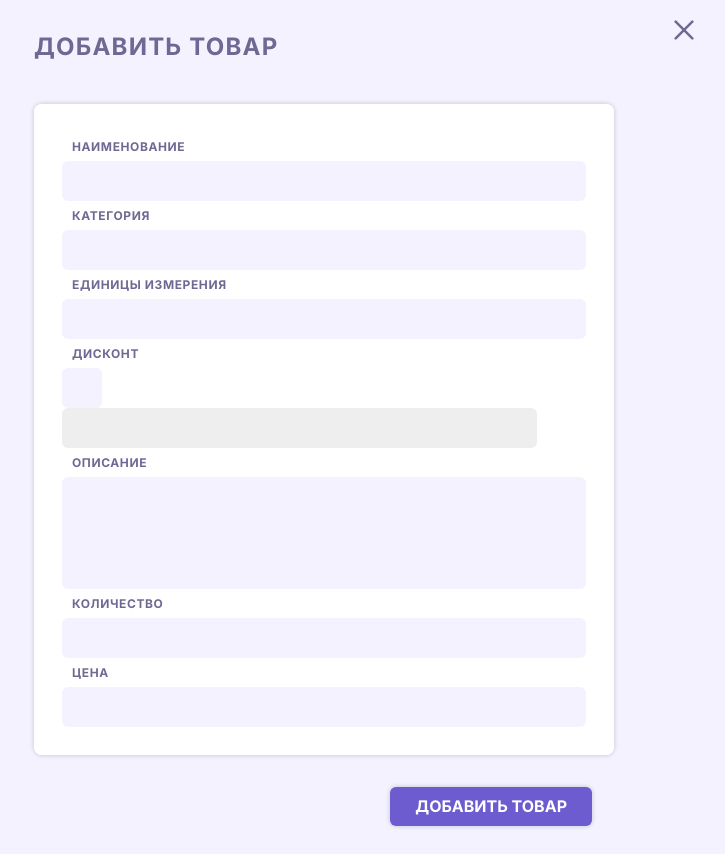
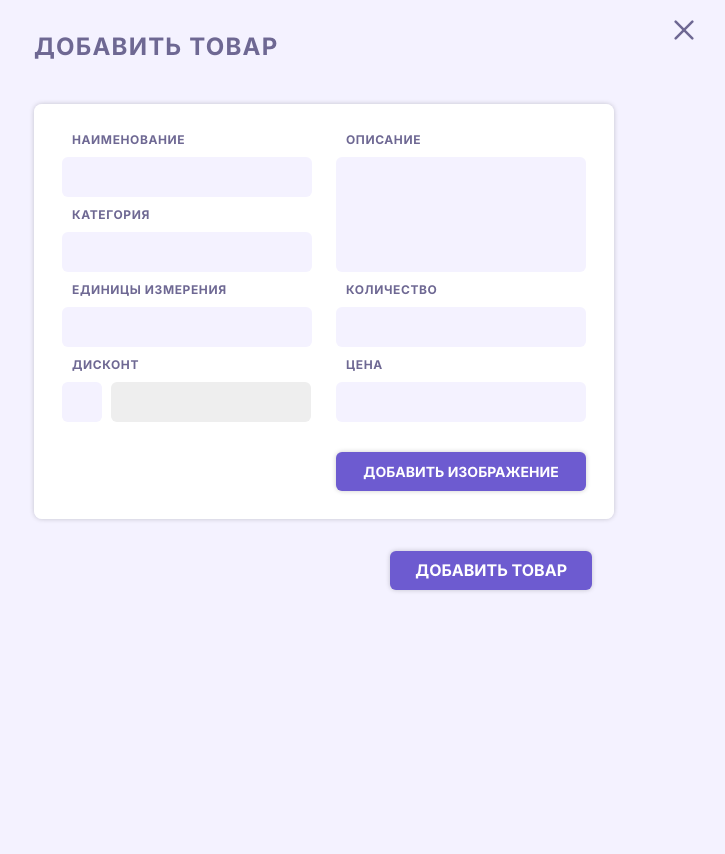
Before and after one commit to AleksNau/CRM2, a plain HTML site: page index.html in a window 1280 px wide. Shown: the whole page, without its empty margins (314-1039 px from the left). After the commit the page ends 800 px from the top, so only its background shows below. Drawn offline with Linux system fonts and the light colour scheme.

Commit message:
подготовительная форма

```diff
--- a/index.html
+++ b/index.html
@@ -14,24 +14,25 @@
         <input type="image" src="./image/cross.svg" class="cross" alt="закрывающий форму крестик" aria-label="cross">
 <form class="crm" id="my-form" action="https://jsonplaceholder.typicode.com/posts" method="post">
 
-        <fieldset class="crm__form">
-            <label for="name" class="crm__label">наименование</label>
-            <input type="text" class="crm__item" id="name" name="name">
-            <label for="category" class="crm__label">категория</label>
-            <input type="text" class="crm__item" id="category" name="category">
-            <label for="units" class="crm__label">единицы измерения</label>
-            <input type="text" class="crm__item" id="units" name="units" >
-            <label for="discount" class="crm__label">дисконт</label>
-            <div>
+        <fieldset class="crm__form crm__form-grid">
+            <label for="name" class="crm__label crm__label-name">наименование</label>
+            <input type="text" class="crm__item crm__item-name" id="name" name="name">
+            <label for="category" class="crm__label crm__label-category">категория</label>
+            <input type="text" class="crm__item crm__item-category" id="category" name="category">
+            <label for="units" class="crm__label crm__label-units">единицы измерения</label>
+            <input type="text" class="crm__item crm__item-units" id="units" name="units" >
+            <label for="discount" class="crm__label crm__label-discount">дисконт</label>
+            <div class="crm__item-discount">
                 <input type="checkbox" class="crm__checkbox" aria-label="checkbox">
                 <input type="text" class="crm__item crm__item_optional" id="discount" name="discount" disabled>
             </div>
-            <label for="description" class="crm__label">описание</label>
-            <textarea  rows="5" class="crm__item crm__item_fiverow" id="description" name="description"></textarea>
-            <label for="amount" class="crm__label">количество</label>
-            <input type="number" class="crm__item" id="amount" name="amount">
-            <label for="price" class="crm__label">цена</label>
-            <input type="number" class="crm__item" id="price" name="price">
+            <label for="description" class="crm__label crm__label-description">описание</label>
+            <textarea rows="5" class="crm__item crm__item_fiverow crm__item-description" id="description" name="description"></textarea>
+            <label for="amount" class="crm__label crm__label-amount">количество</label>
+            <input type="number" class="crm__item crm__item-amount" id="amount" name="amount">
+            <label for="price" class="crm__label crm__label-price">цена</label>
+            <input type="number" class="crm__item crm__item-price" id="price" name="price">
+            <button type="button" class="button-add-image">добавить изображение</button>
         </fieldset>
 
         <button type="submit" class="button-add">добавить товар</button>
--- a/style/crm.css
+++ b/style/crm.css
@@ -14,12 +14,16 @@
     box-shadow: 0px 0px 5px rgba(0, 0, 0, 0.2);
     border-radius: 8px;
     border-style: none;
-    min-height: 620px;
+    min-height: 403px;
     width: 580px;
-    padding: 28px;
+    padding-top: 28px;
+    padding-right: 28px;
+    padding-bottom: 18px;
+    padding-left: 28px;
 
     background-color: #fff;
 }
+
 .crm__label {
     font-style: normal;
     font-weight: 600;
@@ -60,7 +64,7 @@
 
 .crm__item_optional {
     display: inline-block;
-    width: 475px;
+    width: 200px;
 }
 
 .button-add {
--- /dev/null
+++ b/style/form_grid.css
@@ -0,0 +1,95 @@
+.crm__form-grid {
+    display: grid;
+    grid-template-columns: repeat(2,250px);
+    grid-template-rows: repeat(10,auto);
+    gap: 10px 24px;
+}
+.crm__label-name {
+    grid-column: 1/2;
+    grid-row: 1/2;
+}
+
+.crm__item-name {
+    grid-column: 1/2;
+    grid-row: 2/3;
+}
+
+.crm__label-category {
+    grid-column: 1/2;
+    grid-row: 3/4;
+}
+
+.crm__item-category {
+    grid-column: 1/2;
+    grid-row: 4/5;
+}
+
+.crm__label-units {
+    grid-column: 1/2;
+    grid-row: 5/6;
+}
+
+.crm__item-units {
+    grid-column: 1/2;
+    grid-row: 6/7;
+}
+.crm__label-discount {
+    grid-column: 1/2;
+    grid-row: 7/8;
+}
+
+.crm__item-discount {
+    grid-column: 1/2;
+    grid-row: 8/9;
+}
+
+.crm__label-description {
+    grid-column: 2/3;
+    grid-row: 1/2;
+}
+.crm__item-description {
+    grid-column: 2/3;
+    grid-row: 2/5;
+}
+
+.crm__label-amount {
+    grid-column: 2/3;
+    grid-row: 5/6;
+}
+
+.crm__item-amount {
+    grid-column: 2/3;
+    grid-row: 6/7;
+}
+
+.crm__label-price {
+    grid-column: 2/3;
+    grid-row: 7/8;
+}
+
+.crm__item-price {
+    grid-column: 2/3;
+    grid-row: 8/9;
+}
+
+.button-add-image {
+    width: 100%;
+    height: 39px;
+    padding-left: 25px;
+    padding-right: 25px;
+    background-color: #6D5BD0;
+    box-shadow: 0px 0px 5px rgba(0, 0, 0, 0.2);
+    border-radius: 6px;
+    border-style: none;
+    font-style: normal;
+    font-weight: 600;
+    font-size: 14px;
+    line-height: 39px;
+    text-transform: uppercase;
+    color: #FFFFFF;
+    text-align: center;
+
+    margin-top: 20px;
+    grid-column: 2/3;
+    grid-row: 9/10;
+}
--- a/style/style.css
+++ b/style/style.css
@@ -1,6 +1,7 @@
 @import "crm.css";
 @import "normalize.css";
 @import "global.css";
+@import "form_grid.css";
 @font-face {
     font-family: Inter;
     src: local("Inter-regular"), local("inter regular"), url("../fonts/Inter-Regular.ttf") format("truetype");
```
